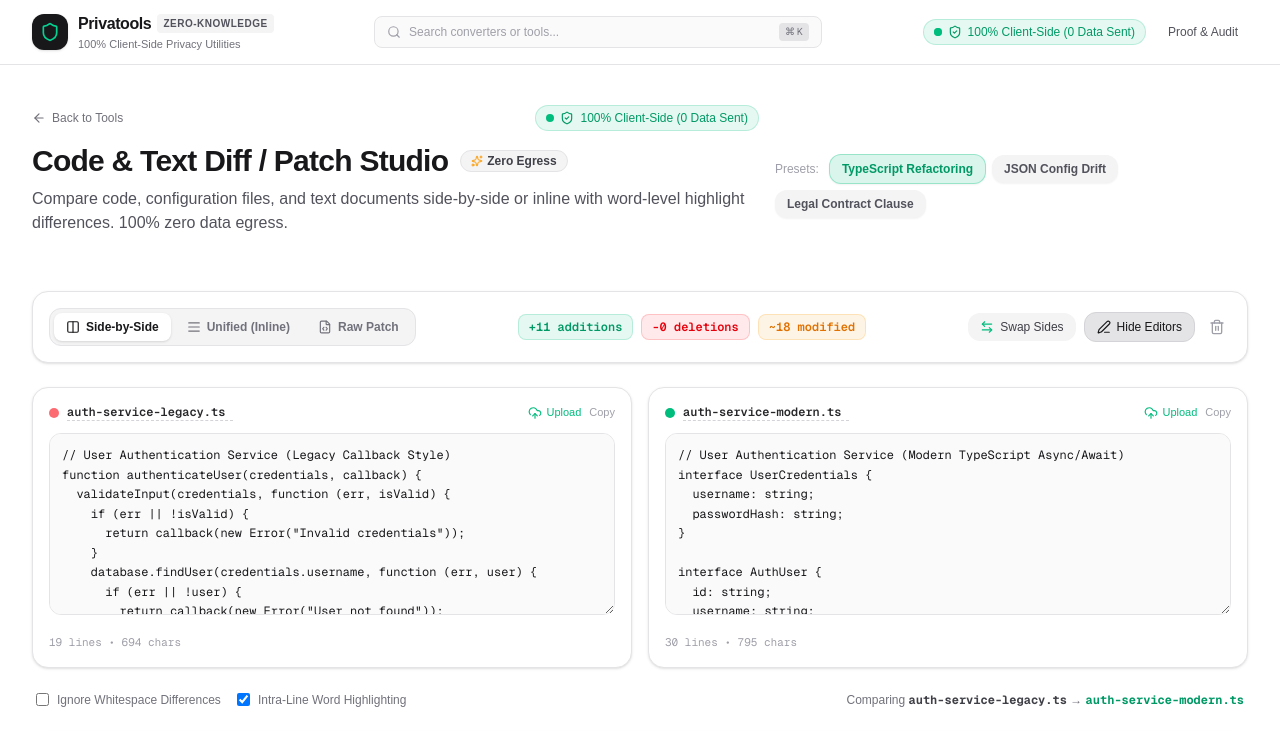
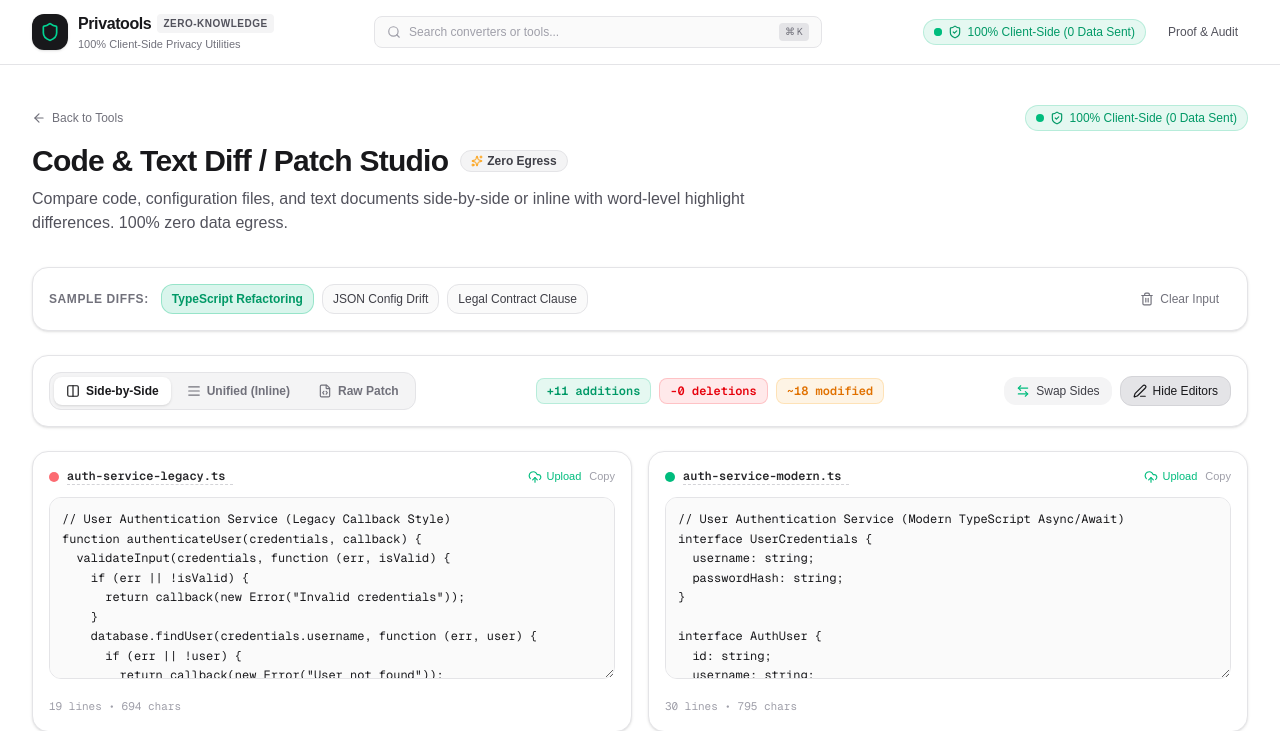
Before and after one commit to apilysw/privatools, a Next.js app: page /tools/diff-viewer in a window 1280 px wide. Shown: the top 731 px of the page. Built offline with nearby package versions, Linux system fonts and the light colour scheme.

Commit message:
refactor(diff-viewer): move presets into dedicated sample block matching cert-inspector

```diff
--- a/src/app/tools/diff-viewer/page.tsx
+++ b/src/app/tools/diff-viewer/page.tsx
@@ -139,30 +139,40 @@ export default function DiffViewerPage() {
   return (
     <div className="space-y-6">
       {/* Header */}
-      <div className="flex flex-col sm:flex-row sm:items-center justify-between gap-4">
-        <ToolHeader
-          title="Code & Text Diff / Patch Studio"
-          description="Compare code, configuration files, and text documents side-by-side or inline with word-level highlight differences. 100% zero data egress."
-          badge="Zero Egress"
-        />
+      <ToolHeader
+        title="Code & Text Diff / Patch Studio"
+        description="Compare code, configuration files, and text documents side-by-side or inline with word-level highlight differences. 100% zero data egress."
+        badge="Zero Egress"
+      />
 
-        {/* Quick Presets */}
-        <div className="flex flex-wrap items-center gap-1.5 self-start sm:self-auto">
-          <span className="text-xs text-zinc-400 mr-1">Presets:</span>
+      {/* Sample Diffs & Clear Block */}
+      <div className="flex flex-wrap items-center justify-between gap-4 p-4 rounded-2xl border border-zinc-200 dark:border-zinc-800 bg-white dark:bg-zinc-900 shadow-sm">
+        <div className="flex flex-wrap items-center gap-2">
+          <span className="text-xs font-semibold uppercase tracking-wider text-zinc-500 mr-1">
+            Sample Diffs:
+          </span>
           {DIFF_PRESETS.map((p) => (
             <button
               key={p.id}
               onClick={() => handleSelectPreset(p.id)}
-              className={`px-3 py-1.5 rounded-xl text-xs font-semibold transition-colors shadow-xs ${
+              className={`px-2.5 py-1.5 rounded-xl text-xs font-medium border transition-colors ${
                 activePreset === p.id
-                  ? "bg-emerald-500/15 text-emerald-600 dark:text-emerald-400 border border-emerald-500/30"
-                  : "bg-zinc-100 dark:bg-zinc-800 text-zinc-600 dark:text-zinc-300 hover:bg-zinc-200 dark:hover:bg-zinc-700"
+                  ? "bg-emerald-500/15 text-emerald-600 dark:text-emerald-400 border-emerald-500/30 font-semibold"
+                  : "border-zinc-200 dark:border-zinc-700 bg-zinc-50 dark:bg-zinc-800 hover:bg-zinc-100 dark:hover:bg-zinc-700 text-zinc-700 dark:text-zinc-300"
               }`}
             >
               {p.name}
             </button>
           ))}
         </div>
+
+        <button
+          onClick={handleClear}
+          className="inline-flex items-center gap-1.5 px-3 py-1.5 rounded-xl text-xs font-medium text-zinc-500 hover:text-red-500 hover:bg-red-500/10 transition-colors"
+        >
+          <Trash2 className="w-3.5 h-3.5" />
+          <span>Clear Input</span>
+        </button>
       </div>
 
       {/* Editor Collapse / Toolbar */}
@@ -240,14 +250,6 @@ export default function DiffViewerPage() {
           >
             <Edit3 className="w-3.5 h-3.5" />
             <span>{showEditor ? "Hide Editors" : "Edit Text"}</span>
-          </button>
-
-          <button
-            onClick={handleClear}
-            className="p-1.5 rounded-xl hover:bg-red-500/10 text-zinc-400 hover:text-red-500 transition-colors"
-            title="Clear All Text"
-          >
-            <Trash2 className="w-4 h-4" />
           </button>
         </div>
       </div>
```
